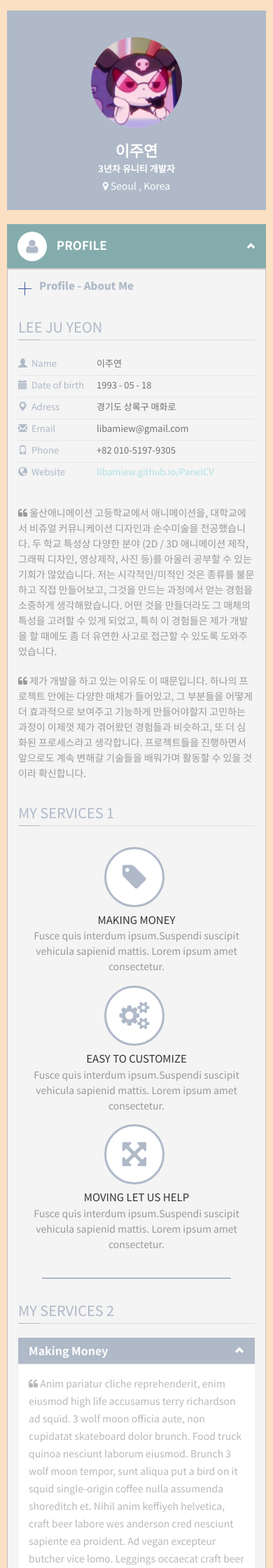
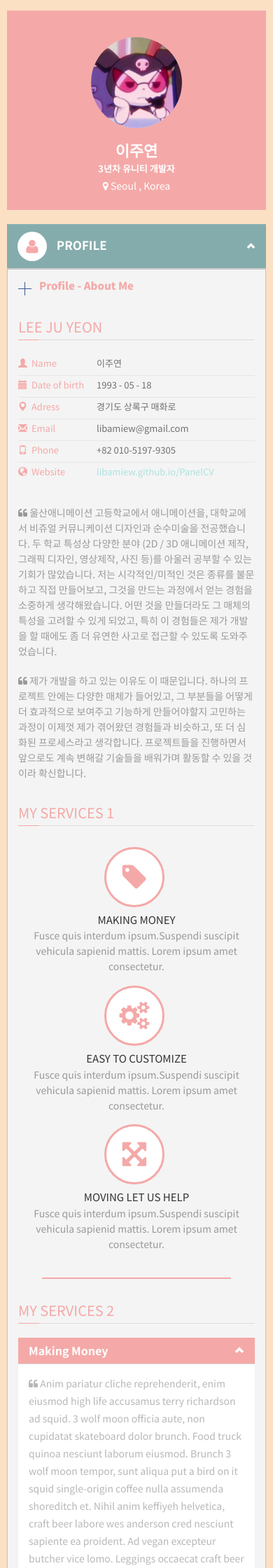
Before and after one commit to libamiew/PanelCV, a Jekyll site: the page built from index.html, in a window 390 px wide. Shown: the top 2240 px of the page at 70% size. Built offline with Jekyll 4.4.1, drawn with Linux system fonts in a browser that asks for light colours; some web fonts are replaced.

Commit message:
Update DarkBlue.css

```diff
--- a/assets/css/colors/DarkBlue.css
+++ b/assets/css/colors/DarkBlue.css
@@ -3,127 +3,127 @@
 /* ========================================================================================= */
 
 .btn-primary {
-    background: #afb9c8;
+    background: #f4a9a8;
 }
 .btn-primary:hover {
-    background: #afb9c8;
+    background: #f4a9a8;
 }
 a {
-    color: #afb9c8;
+    color: #f4a9a8;
 }
 .icon_menu {
     background: #fff !important;
-    color: #afb9c8;
+    color: #f4a9a8;
 }
 .icon_menu_active, .icon_menu_hover {
-    background: #afb9c8 !important;
+    background: #f4a9a8 !important;
     color: #fff !important;
     transition-property: background-color;
     transition-duration: 0.3s;
     transition-timing-function: linear;
 }
 .mCSB_dragger_bar {
-    background: #afb9c8 !important;
+    background: #f4a9a8 !important;
 }
 #style-2::-webkit-scrollbar-thumb {
-    background-color:#afb9c8;
+    background-color:#f4a9a8;
 }
 .span-info {
-    color: #afb9c8;
+    color: #f4a9a8;
 }
 #contactform .submit:hover, #comment_form .submit:hover {
     webkit-filter: brightness(98%) !important;
 }
 #profile .col-md-5 h2, #profile .col-md-5 h4, #resume .col-md-6 p, #resume .col-md-6 span.duration {
-    color: #afb9c8;
+    color: #f4a9a8;
 }
 #resume .resume-left ul li h5 {
-    border-bottom: 1px solid #afb9c8;
+    border-bottom: 1px solid #f4a9a8;
 }
 .attributes span.glyphicon, .attributes h6 {
-    color: #afb9c8;
+    color: #f4a9a8;
 }
 .blog-article a.read_m:hover {
-    border: 1px solid #afb9c8;
-    background-color: #afb9c8;
+    border: 1px solid #f4a9a8;
+    background-color: #f4a9a8;
 }
 .border-list {
-    border: 1px solid #afb9c8;
+    border: 1px solid #f4a9a8;
 }
 .content-post h1 {
-    color: #afb9c8;
+    color: #f4a9a8;
 }
 a.readmore:hover, a.readmore:focus, a.readmore:active {
-    border: 1px solid #afb9c8;
-    background-color: #afb9c8;
+    border: 1px solid #f4a9a8;
+    background-color: #f4a9a8;
 }
 .border-list {
-    border: 1px solid #afb9c8;
+    border: 1px solid #f4a9a8;
 }
 .content-post h1 {
-    color: #afb9c8;
+    color: #f4a9a8;
 }
 a.readmore:hover, a.readmore:focus, a.readmore:active {
-    border: 1px solid #afb9c8;
-    background-color: #afb9c8;
+    border: 1px solid #f4a9a8;
+    background-color: #f4a9a8;
 }
 .ch-info-prof {
     background: rgba(76, 173, 252, 0.6);
 }
 #profile .col-md-6 h1 {
-    color: #afb9c8;
+    color: #f4a9a8;
 }
 .download:hover span, .download:focus span {
-    background: #afb9c8;
+    background: #f4a9a8;
 }
 .download span::before{
-    color: #afb9c8;
+    color: #f4a9a8;
 }
 .download span, .ch-info .ch-info-back {
-    background: #afb9c8;
+    background: #f4a9a8;
 }
 .resp-tabs-container h1 {
-    color: #afb9c8 !important;
+    color: #f4a9a8 !important;
     background: url(../../images/arrows-h3/arrow-DarkBlue-h3.png) no-repeat 0px 3px;
 }
 
 @media screen and (max-width:540px) {
     .content-inner {
-        border-top: 5px solid #afb9c8;
+        border-top: 5px solid #f4a9a8;
     }
 }
 #contactform .submit, #comment_form .submit {
-    background-color: #afb9c8;
+    background-color: #f4a9a8;
 }
 #profile .about i.glyphicon, #profile .about label {
-    color: #afb9c8;
+    color: #f4a9a8;
 }
 #section-title, #categories_sidebar ul.categories li a:hover {
-    background: #afb9c8;
+    background: #f4a9a8;
 }
 #tags .tags_sidebar .tags-list li {
-    border: 1px solid #afb9c8;
-    color: #afb9c8;
+    border: 1px solid #f4a9a8;
+    color: #f4a9a8;
 }
 #tags .tags_sidebar .tags-list li a {
-    color: #afb9c8;
+    color: #f4a9a8;
 }
 #tags .tags_sidebar .tags-list li:hover {
-    background: #afb9c8;
+    background: #f4a9a8;
 }
 h2.resp-accordion:hover .hi-icon, .no-touch .hi-icon-effect-5 .hi-icon:hover {
-    border: 1px solid #afb9c8 !important;
+    border: 1px solid #f4a9a8 !important;
 }
 @media only screen and (max-width: 800px) {
     .icon_menu_active, .icon_menu_hover {
         background: #fff !important;
-        color: #afb9c8 !important;
+        color: #f4a9a8 !important;
         transition-property: background-color;
         transition-duration: 0.3s;
         transition-timing-function: linear;
     }
     h2.resp-accordion {
-        background: #afb9c8 !important;
+        background: #f4a9a8 !important;
     }
     h2.resp-accordion:hover {
         background: #85acac !important;
@@ -133,60 +133,60 @@ h2.resp-accordion:hover .hi-icon, .no-touch .hi-icon-effect-5 .hi-icon:hover {
     }
 }
 .title_content:after, .icon_content {
-    background: #afb9c8;
+    background: #f4a9a8;
 }
 .text_content {
-    color: #afb9c8;
+    color: #f4a9a8;
 }
 .panel-default>.panel-heading {
     color: #fff;
-    background-color: #afb9c8;
+    background-color: #f4a9a8;
 }
 .nbs-flexisel-inner {
-    border: 5px solid #afb9c8;
+    border: 5px solid #f4a9a8;
 }
 .modal-header {
-    background: #afb9c8;
+    background: #f4a9a8;
 }
 .skillbar-title, .skillbar-bar {
     background: rgba(59, 89, 152, 0.8);
 }
 .portfolio .label-bg, #filters li span.active {
-    background: #afb9c8;
+    background: #f4a9a8;
 }
 .portfolio .label-bg, #filters li span:hover  {
-    background: #afb9c8;
+    background: #f4a9a8;
     -webkit-transition: all .3s ease-in;
     -moz-transition: all .3s ease-in;
     -o-transition: all .3s ease-in;
     transition: all .3s ease-in;
 }
 #sidebar-right .search-blog i, #sidebar-left .search-blog i {
-    background: #afb9c8;
+    background: #f4a9a8;
 }
 .icon-switcher {
-    color: #afb9c8 !important;
+    color: #f4a9a8 !important;
 }
 .resp-tabs-list li {
-    background: #afb9c8;
+    background: #f4a9a8;
     color: #fff;
 }
 #services .pack-service .service-icon i {
-    border: 3px solid #afb9c8;
-    color: #afb9c8;
+    border: 3px solid #f4a9a8;
+    color: #f4a9a8;
     background: #fff;
 }
 #services .pack-service:hover .service-icon i {
-    background: #afb9c8;
+    background: #f4a9a8;
 }
 .widget-profil{
-    background: #afb9c8;
+    background: #f4a9a8;
 }
 .widget-profil .head-image{
-    border: 10px solid #afb9c8;
+    border: 10px solid #f4a9a8;
 }
 .widget-profil .circle-img {
-    border: 10px solid #afb9c8;
+    border: 10px solid #f4a9a8;
 }
 .widget-profil  h1 {
     color:#ffffff;
@@ -205,17 +205,17 @@ h2.resp-accordion:hover .hi-icon, .no-touch .hi-icon-effect-5 .hi-icon:hover {
     border-top: 1px solid #ffffff;
 }
 #profile_social a:hover {
-    color : #afb9c8;
+    color : #f4a9a8;
 }
 #profile_social a{
-    background-color: #afb9c8;
+    background-color: #f4a9a8;
 }
 #blog .post_media {
-    border-top: 5px solid #afb9c8;
+    border-top: 5px solid #f4a9a8;
 }
 #blog .post_media  .post-format-icon {
-    background: #afb9c8;
+    background: #f4a9a8;
 }
 .reference span {
-    color : #afb9c8;
+    color : #f4a9a8;
 }
```
